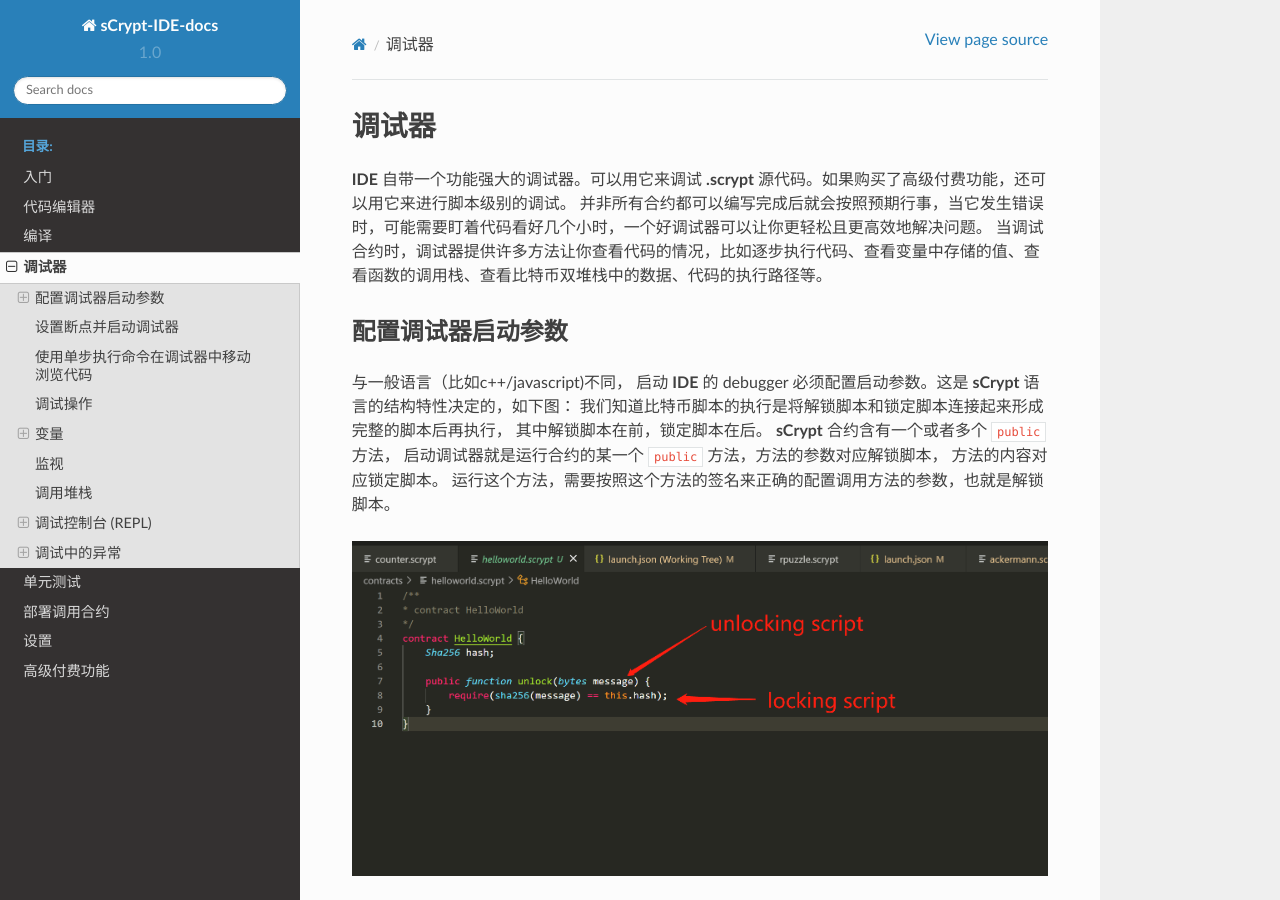
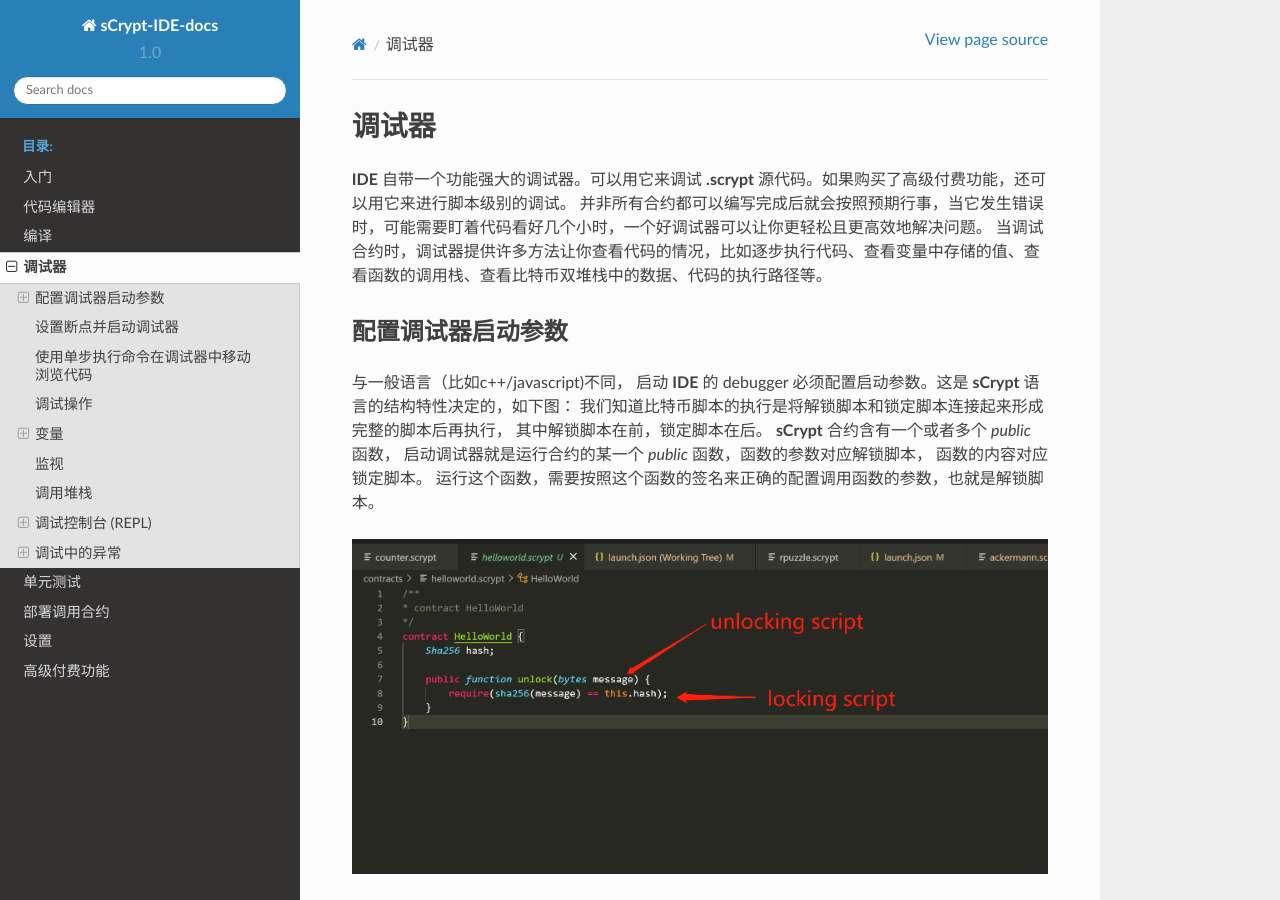
Before and after one commit to sCrypt-Inc/sCrypt-IDE-docs, a Sphinx documentation site: the page built from docs/debugger.rst, in a window 1280 px wide and 900 px high. Built offline with Sphinx 7.4.7 and the Read the Docs theme 2.0.0, drawn with Linux system fonts in a browser that asks for light colours; some of the changed text lies outside the part shown.

Commit message:
change method to function

```diff
--- a/docs/debugger.rst
+++ b/docs/debugger.rst
@@ -15,8 +15,8 @@
 
 与一般语言（比如c++/javascript)不同， 启动 **IDE** 的 debugger 必须配置启动参数。这是 **sCrypt** 语言的结构特性决定的，如下图：
 我们知道比特币脚本的执行是将解锁脚本和锁定脚本连接起来形成完整的脚本后再执行， 其中解锁脚本在前，锁定脚本在后。
-**sCrypt** 合约含有一个或者多个 ``public`` 方法， 启动调试器就是运行合约的某一个 ``public`` 方法，方法的参数对应解锁脚本， 方法的内容对应锁定脚本。
-运行这个方法，需要按照这个方法的签名来正确的配置调用方法的参数，也就是解锁脚本。
+**sCrypt** 合约含有一个或者多个 *public* 函数， 启动调试器就是运行合约的某一个 *public* 函数，函数的参数对应解锁脚本， 函数的内容对应锁定脚本。
+运行这个函数，需要按照这个函数的签名来正确的配置调用函数的参数，也就是解锁脚本。
 
 .. image:: ./images/helloworld-debugger.png
   :width: 100%
@@ -66,9 +66,9 @@ request               是     调试器启动类型，只支持 ``launch`` 模
 name                  是     配置名称
 program               是     要调试的源代码文件，可以使用VS Code的工作区代号 ``${workspaceFolder}``，也可以使用绝对路径
 constructorArgs       是     合约的构造参数
-pubFunc               是     要调试的 ``public`` 方法名称
-pubFuncArgs           是     要调试的 ``public`` 方法的参数
-txContext             否     运行方法所需的 :ref:`交易上下文 <txContext>`
+pubFunc               是     要调试的 *public* 函数名称
+pubFuncArgs           是     要调试的 *public* 函数的参数
+txContext             否     运行函数所需的 :ref:`交易上下文 <txContext>`
 asmArgs               否     `汇编变量`_
 ===============    ======== ======================================================================================
 
@@ -123,7 +123,7 @@ opReturn             否     带状态合约的状态，从OP_RETURN开始，不
 
 .. note::
 
-  一次调试只能以一个  ``public`` 方法为入口。
+  一次调试只能以一个 *public* 函数为入口。
 
 调试操作
 ===========================================
@@ -176,7 +176,7 @@ opReturn             否     带状态合约的状态，从OP_RETURN开始，不
 调用堆栈
 ===============================================
 
-使用“调用堆栈”面板可以查看当前被调用的所有函数。 “调用堆栈”窗口显示函数被调用的顺序。栈底是当前调试的 ``public`` 方法。
+使用“调用堆栈”面板可以查看当前被调用的所有函数。 “调用堆栈”窗口显示函数被调用的顺序。栈底是当前调试的 *public* 函数。
 单击“调用堆栈”上的函数名，代码编辑器会自动跳转到函数定义的位置。
 
 .. image:: ./images/stack.gif
--- a/docs/editor.rst
+++ b/docs/editor.rst
@@ -60,7 +60,7 @@
 重命名符号
 ===============
 
-重命名代码符号的标识符，例如合约名称，合约属性、本地变量、方法、类型。
+重命名代码符号的标识符，例如合约名称，合约属性、本地变量、函数、类型。
 
 将文本光标置于要重命名的代码符号：
 
--- a/docs/testting.rst
+++ b/docs/testting.rst
@@ -82,7 +82,7 @@
 
     const instance = new MyContract(1234, true, ...parameters);
 
-3. 执行合约的 ``public`` 方法来验证合约的正确性。
+1. 执行合约的 *public* 函数来验证合约的正确性。
 
 .. code-block:: javascript
 
```
Also changed, not shown: docs/deploy.rst (+8 -8 lines).
